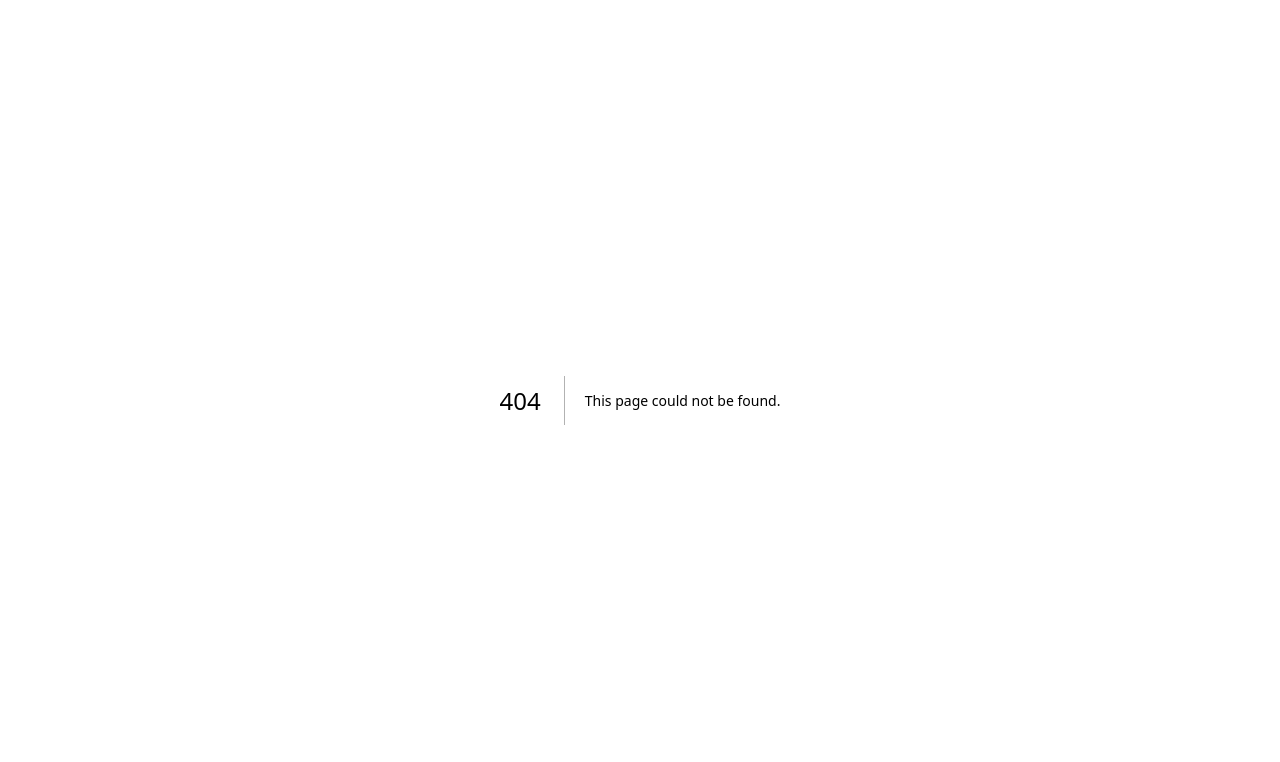
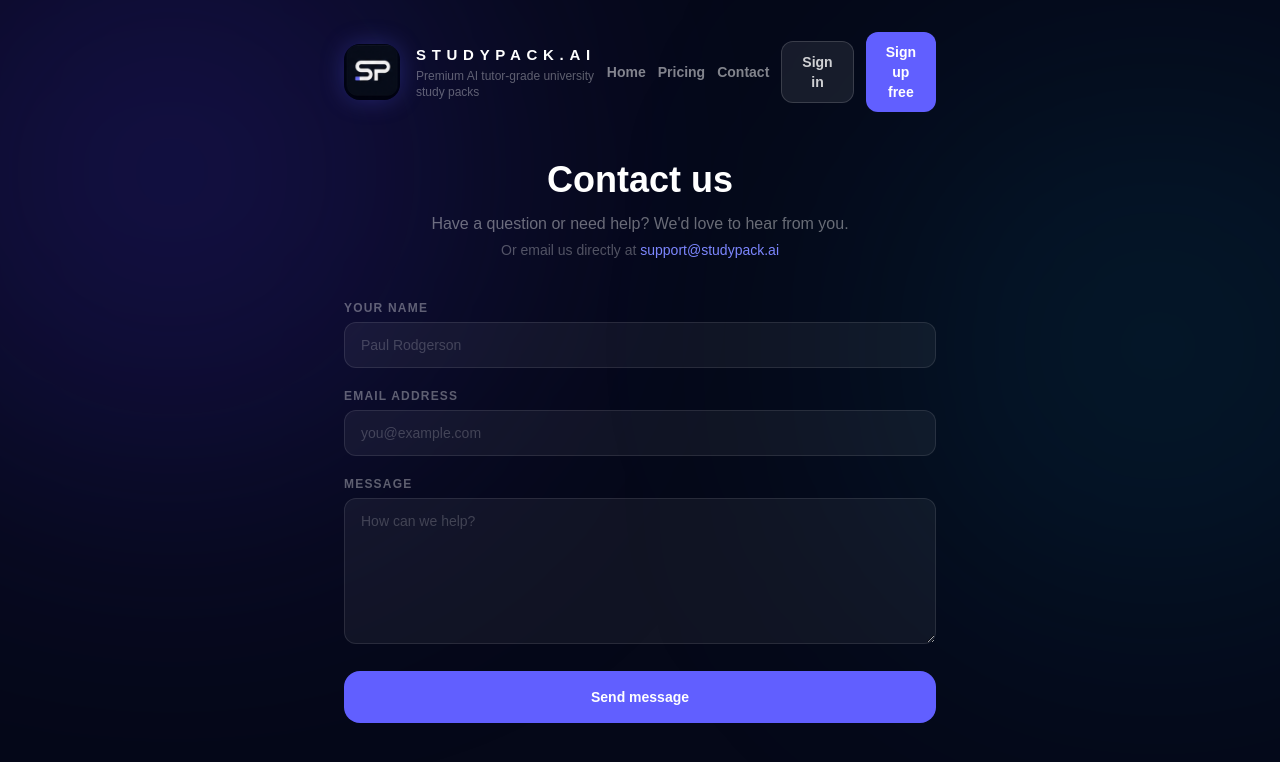
Before and after one commit to paulrodgerson40-blip/studypack-frontend, a Next.js app: page /contact in a window 1280 px wide. Before the commit this address had no page. Shown: the top 762 px of the page. Built offline with nearby package versions, Linux system fonts and the light colour scheme; no server answers.

Commit message:
Add contact page and header link

```diff
--- /dev/null
+++ b/app/api/contact/route.ts
@@ -0,0 +1,12 @@
+import { NextResponse } from "next/server";
+
+export async function POST(req: Request) {
+  const { name, email, message } = await req.json();
+
+  // Log to console for now — can add email sending later
+  console.log("Contact form submission:", { name, email, message });
+
+  // Forward to support email via simple fetch to a mail service
+  // For now just return success
+  return NextResponse.json({ success: true });
+}
--- /dev/null
+++ b/app/contact/page.tsx
@@ -0,0 +1,115 @@
+"use client";
+
+import { useState } from "react";
+import Header from "@/components/Header";
+
+export default function ContactPage() {
+  const [name, setName] = useState("");
+  const [email, setEmail] = useState("");
+  const [message, setMessage] = useState("");
+  const [submitted, setSubmitted] = useState(false);
+  const [loading, setLoading] = useState(false);
+
+  async function handleSubmit(e: React.FormEvent) {
+    e.preventDefault();
+    setLoading(true);
+    try {
+      await fetch("/api/contact", {
+        method: "POST",
+        headers: { "Content-Type": "application/json" },
+        body: JSON.stringify({ name, email, message }),
+      });
+      setSubmitted(true);
+    } catch {
+      setSubmitted(true);
+    } finally {
+      setLoading(false);
+    }
+  }
+
+  return (
+    <main className="min-h-screen bg-[#050818] text-white">
+      <div className="pointer-events-none fixed inset-0 overflow-hidden">
+        <div className="absolute -left-32 -top-32 h-[600px] w-[600px] rounded-full bg-indigo-700/25 blur-[140px]" />
+        <div className="absolute -right-32 top-24 h-[500px] w-[500px] rounded-full bg-cyan-600/15 blur-[140px]" />
+      </div>
+      <div className="relative mx-auto max-w-2xl px-5 py-8 md:px-10">
+        <Header />
+
+        <div className="mb-10 text-center">
+          <h1 className="text-4xl font-black text-white">Contact us</h1>
+          <p className="mt-3 text-white/40">
+            Have a question or need help? We'd love to hear from you.
+          </p>
+          <p className="mt-1 text-sm text-white/30">
+            Or email us directly at{" "}
+            <a href="mailto:support@studypack.ai" className="text-indigo-400 hover:underline">
+              support@studypack.ai
+            </a>
+          </p>
+        </div>
+
+        {submitted ? (
+          <div className="rounded-2xl border border-emerald-400/20 bg-emerald-500/10 p-10 text-center">
+            <div className="mx-auto mb-4 flex h-16 w-16 items-center justify-center rounded-full bg-emerald-400 text-2xl font-black text-black">
+              ✓
+            </div>
+            <h2 className="text-2xl font-black text-white">Message sent!</h2>
+            <p className="mt-2 text-white/50">
+              We'll get back to you at {email} within 24 hours.
+            </p>
+          </div>
+        ) : (
+          <form onSubmit={handleSubmit} className="space-y-5">
+            <div>
+              <label className="mb-1.5 block text-xs font-bold uppercase tracking-widest text-white/35">
+                Your name
+              </label>
+              <input
+                type="text"
+                required
+                value={name}
+                onChange={(e) => setName(e.target.value)}
+                placeholder="Paul Rodgerson"
+                className="w-full rounded-xl border border-white/10 bg-white/[0.05] px-4 py-3 text-sm text-white placeholder:text-white/20 focus:border-indigo-400/50 focus:outline-none"
+              />
+            </div>
+            <div>
+              <label className="mb-1.5 block text-xs font-bold uppercase tracking-widest text-white/35">
+                Email address
+              </label>
+              <input
+                type="email"
+                required
+                value={email}
+                onChange={(e) => setEmail(e.target.value)}
+                placeholder="you@example.com"
+                className="w-full rounded-xl border border-white/10 bg-white/[0.05] px-4 py-3 text-sm text-white placeholder:text-white/20 focus:border-indigo-400/50 focus:outline-none"
+              />
+            </div>
+            <div>
+              <label className="mb-1.5 block text-xs font-bold uppercase tracking-widest text-white/35">
+                Message
+              </label>
+              <textarea
+                required
+                value={message}
+                onChange={(e) => setMessage(e.target.value)}
+                placeholder="How can we help?"
+                rows={6}
+                className="w-full rounded-xl border border-white/10 bg-white/[0.05] px-4 py-3 text-sm text-white placeholder:text-white/20 focus:border-indigo-400/50 focus:outline-none"
+              />
+            </div>
+            <button
+              type="submit"
+              disabled={loading}
+              className="w-full rounded-2xl bg-indigo-500 px-6 py-4 text-sm font-black text-white transition hover:bg-indigo-400 disabled:opacity-60"
+            >
+              {loading ? "Sending..." : "Send message"}
+            </button>
+          </form>
+        )}
+      </div>
+    </main>
+  );
+}
--- a/components/Header.tsx
+++ b/components/Header.tsx
@@ -40,6 +40,9 @@ export default function Header() {
         <Link href="/pricing" className="text-sm font-bold text-white/50 transition hover:text-white/80">
           Pricing
         </Link>
+        <Link href="/contact" className="text-sm font-bold text-white/50 transition hover:text-white/80">
+          Contact
+        </Link>
         {isSignedIn ? (
           <>
             <Link href="/dashboard" className="text-sm font-bold text-white/50 transition hover:text-white/80">
```
